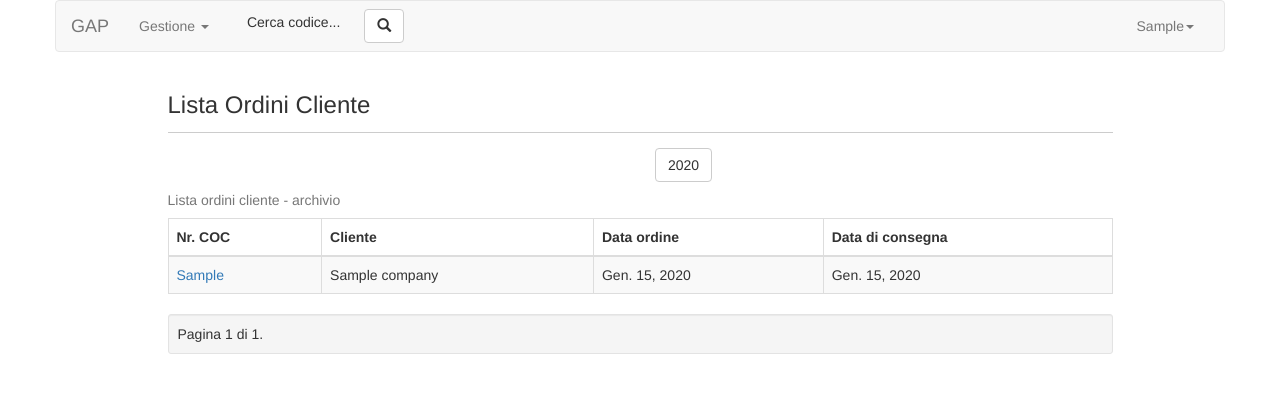
After one commit to Xgalan/GapApp, a Django app: page /orders/ in a window 1280 px wide. The commit adds this page. Shown: the top 393 px of the page. Run offline with Django 3.2, Linux system fonts and the light colour scheme; a user stored in the database is signed in; tables that the repository leaves empty hold one stand-in row (values such as "Sample post"); parts of the project's set-up code (start-up, migrations or seed data) failed here and were passed over; some libraries are stand-ins or nearby versions.

Commit message:
Added orders views and templates.

```diff
--- a/assets/css/main.css
+++ b/assets/css/main.css
@@ -82,19 +82,6 @@ div.jumbotron {
     visibility: hidden;
 }
 
-.clearfix:before,
-.clearfix:after {
-    content: " ";
-    display: table;
-}
-
-.clearfix:after {
-    clear: both;
-}
-
-.clearfix {
-    *zoom: 1;
-}
 
 /* ==========================================================================
    Print styles
--- a/gap/gap/urls.py
+++ b/gap/gap/urls.py
@@ -34,6 +34,7 @@ urlpatterns = [
     path('pickings/', include('pickings.urls')),
     path('partnumbers/', include('partnumbers.urls')),
     path('inspections/', include('inspections.urls')),
+    path('orders/', include('orders.urls')),
     path('accounts/login/', auth_views.LoginView.as_view(), name='login'),
     path('accounts/logout/', auth_views.LogoutView.as_view(), name='logout'),
     path('', include('core.urls')),
--- a/gap/inspections/views.py
+++ b/gap/inspections/views.py
@@ -14,8 +14,6 @@ class CreateView(LoginRequiredMixin, generic.edit.CreateView):
     success_url = reverse_lazy('picking_recents')
 
     def form_valid(self, form):
-        print(form.cleaned_data)
-        print(self.request.user)
         return super().form_valid(form)
 
     def form_invalid(self, form):
--- a/gap/orders/models.py
+++ b/gap/orders/models.py
@@ -3,7 +3,7 @@ from calendar import monthrange
 from operator import ge
 
 from django.db import models
-from django.db.models import Q, Sum, F
+from django.db.models import Q, Sum, F, Prefetch
 from django.utils.translation import ugettext as _
 from django.utils import timezone
 from django.urls import reverse
@@ -96,7 +96,7 @@ class Order(ValuesMixin, TimeStampedModel):
         return "COC: {self.coc} | {self.orderdate}".format(self=self)
 
     def get_absolute_url(self):
-        return reverse('order-detail', args=[str(self.id)])
+        return reverse('order-detail', kwargs={'pk': self.pk})
 
     objects = models.Manager()
     requested = RequestedManager()
--- /dev/null
+++ b/gap/orders/urls.py
@@ -0,0 +1,11 @@
+from django.urls import path
+
+from . import views
+
+
+
+urlpatterns = [
+    path('', views.OrderIndexView.as_view(), name='order_list'),
+    path('<int:year>/', views.OrderYearView.as_view(), name="order_year_archive"),
+    path('detail/<int:pk>/', views.OrderDetailView.as_view(), name='order_detail'),
+]
--- a/gap/orders/views.py
+++ b/gap/orders/views.py
@@ -1,2 +1,39 @@
+from django.views.generic.dates import ArchiveIndexView
+from django.views.generic import DetailView, YearArchiveView
+from django.contrib.auth.mixins import LoginRequiredMixin
+from django.shortcuts import get_object_or_404
+
 from .models import Order, Orderitem
 from .serializers import OrderSerializer, ProductSerializer
+
+
+
+class OrderIndexView(LoginRequiredMixin, ArchiveIndexView):
+    model = Order
+    date_field = 'orderdate'
+    date_list_period = 'year'
+    paginate_by = 12
+    queryset = Order.objects.select_related('customer').all()
+    context_object_name = 'orders'
+
+
+class OrderDetailView(LoginRequiredMixin, DetailView):
+    def get_object(self):
+        id_ = self.kwargs.get("pk")
+        return get_object_or_404(Order, id=id_)
+
+    def get_context_data(self, **kwargs):
+        # Call the base implementation first to get a context
+        context = super().get_context_data(**kwargs)
+        context['items'] = Orderitem.objects.filter(coc=self.object.id).select_related('partnumber').all()
+        return context
+
+
+class OrderYearView(LoginRequiredMixin, YearArchiveView):
+    queryset = Order.objects.select_related('customer').all()
+    date_field = 'orderdate'
+    paginate_by = 12
+    template_name = 'orders/order_archive.html'
+    context_object_name = 'orders'
+    make_object_list = True
+    allow_future = True
--- a/gap/partnumbers/views.py
+++ b/gap/partnumbers/views.py
@@ -40,7 +40,8 @@ class PrintListView(LoginRequiredMixin, generic.ListView):
     context_object_name = 'partnumbers_list'
 
     def get_queryset(self):
-        return Partnumber.objects.order_by('sku')
+        return Partnumber.objects.select_related('category').exclude(
+            category__category_name='Prodotto Finito').order_by('sku')
 
 
 class PrintDetailView(LoginRequiredMixin, generic.DetailView):
--- a/gap/templates/index.html
+++ b/gap/templates/index.html
@@ -13,7 +13,6 @@
         <link rel="stylesheet" href="https://unpkg.com/js-datepicker/dist/datepicker.min.css">
         <link href="https://cdn.jsdelivr.net/npm/select2@4.1.0-beta.1/dist/css/select2.min.css" rel="stylesheet" />
         <link rel="stylesheet" href="https://cdnjs.cloudflare.com/ajax/libs/select2-bootstrap-theme/0.1.0-beta.10/select2-bootstrap.min.css" integrity="sha512-kq3FES+RuuGoBW3a9R2ELYKRywUEQv0wvPTItv3DSGqjpbNtGWVdvT8qwdKkqvPzT93jp8tSF4+oN4IeTEIlQA==" crossorigin="anonymous" />
-        <link rel="stylesheet" href="{% static 'css/normalize.min.css' %}">
         <link rel="stylesheet" href="{% static 'css/main.css' %}">
     </head>
     <body>
@@ -43,6 +42,8 @@
                                 <li><a href="{% url 'partnumber_list' %}">Lista Codici </a></li>
                                 <li><a href="{% url 'partnumber_create' %}">Aggiungi codice...</a></li>
                                 <li><a href="{% url 'partnumber_print' %}">Lista per Stampa</a></li>
+                                <li role="separator" class="divider"></li>
+                                <li><a href="{% url 'order_list' %}">Lista Ordini</a></li>
                                 <li role="separator" class="divider"></li>
                                 {% endif %}
                                 <li><a href="{% url 'picking_recents' %}">Movimenti Recenti</a></li>
--- a/gap/templates/inspections/base_form.html
+++ b/gap/templates/inspections/base_form.html
@@ -1,8 +1,6 @@
 {% extends "index.html" %}
 {% block content %}
 <div class="col-xs-12 col-md-8 col-md-offset-2 col-lg-6 col-lg-offset-3">
-    <h3>Gestione passaggio sottoassiemi e componenti in area prelievo</h3>
-    <hr>
     <p>
         <a href="{% url 'picking_create' %}" class="btn btn-default btn-sm">
             <span class="glyphicon glyphicon-arrow-left" aria-hidden="true"></span>
--- /dev/null
+++ b/gap/templates/orders/order_archive.html
@@ -0,0 +1,67 @@
+{% extends "index.html" %}
+{% block title %}GAP - Lista Ordini Cliente{% endblock %}
+{% block content %}
+<div class="col-xs-12 col-md-10 col-md-offset-1">
+<h3>Lista Ordini Cliente</h3>
+<hr>
+{% if orders %}
+<div class="row">
+    <div class="col-xs-12 col-sm-6">
+        <span class="step-links">
+            <div class="btn-group" role="group" aria-label="...">
+            {% if page_obj.has_previous %}
+                <a class="btn btn-default" href="?page=1">
+                    <span class="glyphicon glyphicon-fast-backward" aria-hidden="true"></span>
+                </a>
+                <a class="btn btn-default" href="?page={{ page_obj.previous_page_number }}">
+                    <span class="glyphicon glyphicon-triangle-left" aria-hidden="true"></span>
+                </a>
+            {% endif %}
+            {% if page_obj.has_next %}
+                <a class="btn btn-default" href="?page={{ page_obj.next_page_number }}">
+                    <span class="glyphicon glyphicon-triangle-right" aria-hidden="true"></span>
+                </a>
+                <a class="btn btn-default" href="?page={{ page_obj.paginator.num_pages }}">
+                    <span class="glyphicon glyphicon-fast-forward" aria-hidden="true"></span>
+                </a>
+            {% endif %}
+            </div>
+        </span>
+    </div>
+    <div class="col-xs-12 col-sm-6">
+        {% for d in date_list %}
+            <a href="{% url 'order_year_archive' d.year %}" class="btn btn-default">{{ d|date:"Y" }}</a>
+        {% endfor %}
+    </div>
+</div>
+
+<table class="table table-striped table-hover table-bordered">
+    <caption>Lista ordini cliente - archivio</caption>
+    <thead>
+        <tr>
+            <th>Nr. COC</th>
+            <th>Cliente</th>
+            <th>Data ordine</th>
+            <th>Data di consegna</th>
+        </tr>
+    </thead>
+    <tbody>
+        {% for o in orders %}
+        <tr>
+            <td><a href="{% url 'order_detail' o.id %}">
+                {{ o.coc }}</a></td>
+            <td>{{ o.customer }}</td>
+            <td>{{ o.orderdate|date }}</td>
+            <td>{{ o.shipdate|date }}</td>
+        </tr>
+        {% endfor %}
+    </tbody>
+</table>
+{% else %}
+<p>Nessun ordine cliente registrato.</p>
+{% endif %}
+    <div class="well well-sm">
+        Pagina {{ page_obj.number }} di {{ page_obj.paginator.num_pages }}.
+    </div>
+</div>
+{% endblock %}
--- a/gap/templates/partnumbers/base_form.html
+++ b/gap/templates/partnumbers/base_form.html
@@ -2,10 +2,8 @@
 {% block content %}
 <div class="col-xs-12 col-md-8 col-md-offset-2">
     <div class="hidden-print">
-    <h3>Gestione passaggio sottoassiemi e componenti in area prelievo</h3>
-    <hr>
     <p>
-        <div class="btn-group btn-group-sm" role="group" aria-label="...">
+        <div class="btn-group btn-group-sm" role="group">
             <a href="{% url 'partnumber_list' %}" class="btn btn-default">
                 <span class="glyphicon glyphicon-arrow-left" aria-hidden="true"></span>
                 Codici</a>
@@ -18,7 +16,7 @@
             {% endif %}
         </div>
     </p>
-</div>
+    </div>
     {% block form %}
     {% endblock %}
 </div>
--- a/gap/templates/partnumbers/list.html
+++ b/gap/templates/partnumbers/list.html
@@ -2,7 +2,7 @@
 {% block title %}GAP - Lista Codici{% endblock %}
 {% block content %}
 <div class="col-xs-12 col-md-10 col-md-offset-1">
-<h3>Gestione passaggio sottoassiemi e componenti in area prelievo</h3>
+<h3>Lista codici</h3>
 <hr>
 <a class="btn btn-default pull-right" href="{% url 'partnumber_create' %}" role="button">
     Aggiungi
@@ -29,10 +29,10 @@
         {% endif %}
         </div>
     </span>
-<hr>
+
 <div class="table-responsive">
     <table class="table table-striped table-hover table-bordered">
-        <caption>Lista Codici</caption>
+        <caption>Lista codici</caption>
         <thead>
             <tr>
                 <th>#</th>
--- a/gap/templates/partnumbers/print_list.html
+++ b/gap/templates/partnumbers/print_list.html
@@ -2,12 +2,11 @@
 {% block title %}GAP - Lista Codici{% endblock %}
 {% block content %}
 <div class="col-xs-12 col-md-10 col-md-offset-1">
-<h3>Gestione passaggio sottoassiemi e componenti in area prelievo</h3>
+<h3>Lista codici per stampa</h3>
 <hr>
 {% if partnumbers_list %}
 <div class="table-responsive">
     <table class="table table-striped table-hover table-bordered">
-        <caption>Lista Codici</caption>
         <thead>
             <tr>
                 <th>#</th>
@@ -15,7 +14,6 @@
                 <th>Descrizione</th>
                 <th>Unità stock</th>
                 <th>P.M.U. (g)</th>
-                <th>Data modifica</th>
             </tr>
         </thead>
         <tbody>
@@ -26,7 +24,6 @@
                 <td>{{ p.description }}</td>
                 <td>{{ p.get_unit_display }}</td>
                 <td>{% if p.pmu %}{{ p.pmu }}{% endif %}</td>
-                <td>{{ p.modified|date:"d/m/Y" }}</td>
             </tr>
         {% endfor %}
         </tbody>
--- a/gap/templates/pickings/base_form.html
+++ b/gap/templates/pickings/base_form.html
@@ -14,12 +14,16 @@
 {% endblock %}
 {% block page_script %}
 <script>
+$(function() {
+
     const picker = datepicker('#id_picking_date', {
         formatter: (input, date, instance) => {
             const value = date.toLocaleDateString()
             input.value = value  // => '2099-01-01'
         },
         noWeekends: true
-    });
+        });
+
+});
 </script>
 {% endblock %}
--- a/gap/templates/pickings/list.html
+++ b/gap/templates/pickings/list.html
@@ -9,7 +9,6 @@
         Aggiungi
         <span class="glyphicon glyphicon-plus" aria-hidden="true"></span></a>
 </p>
-<hr>
 {% if pickings_list %}
 <div class="table-responsive">
     <table class="table table-striped table-hover table-bordered">
```
Also changed, not shown: assets/css/normalize.min.css (deleted, +0 -1 lines), gap/templates/orders/order_detail.html (added, +36 -0 lines), assets/css/normalize.css (deleted).
